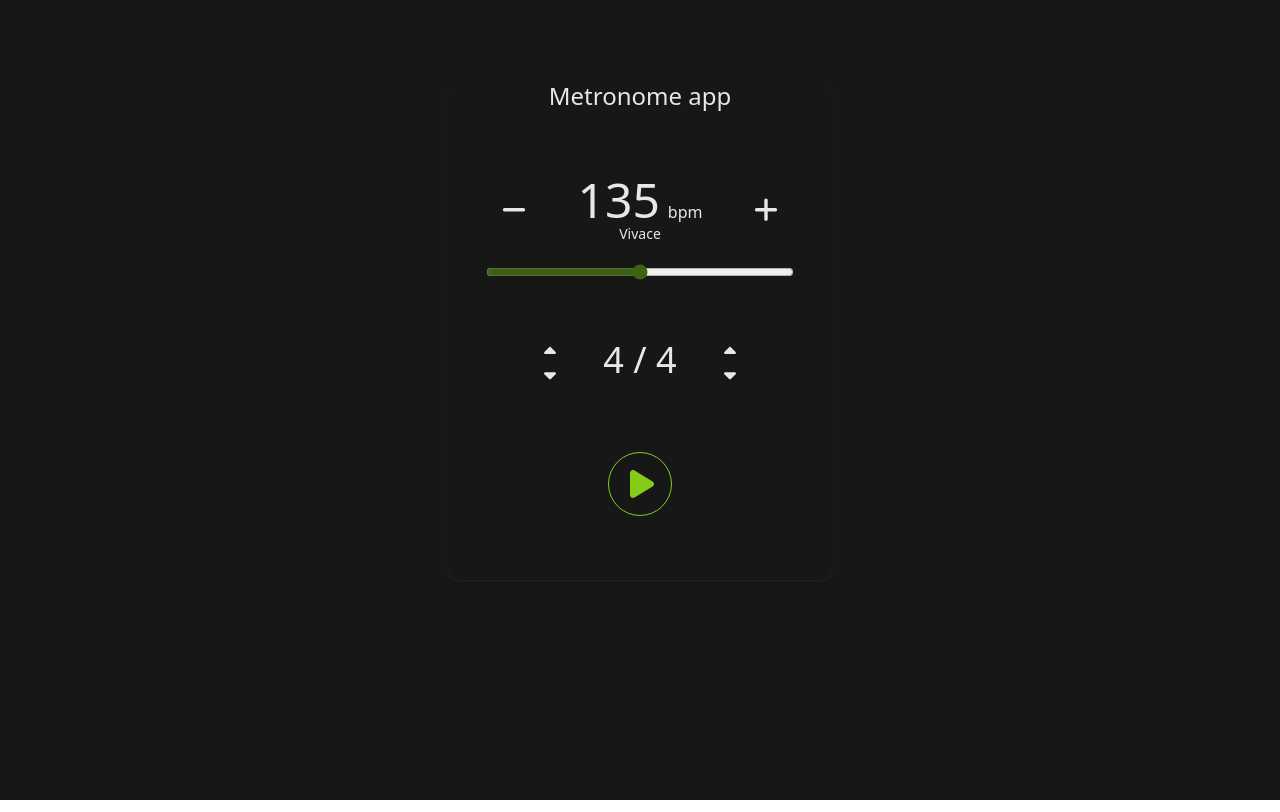
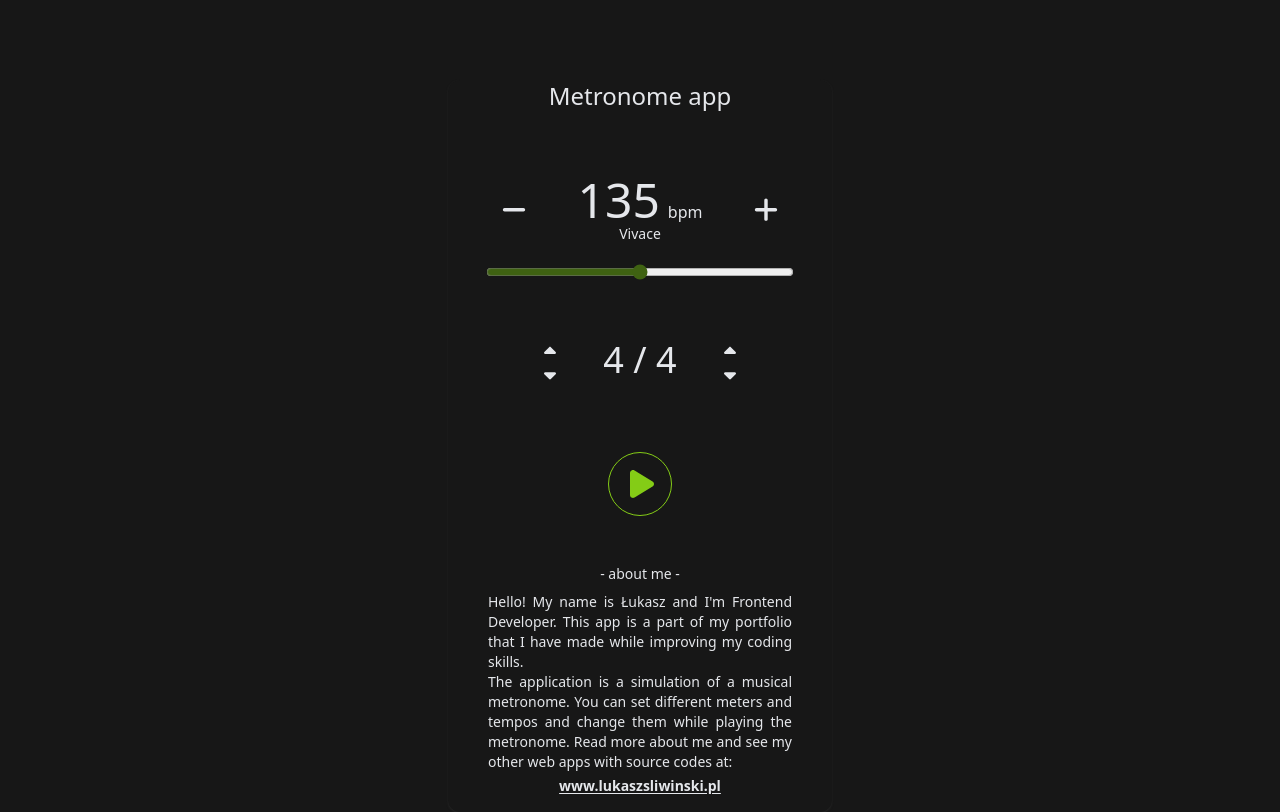
Before and after one commit to lukaszsliwinski/metronome-v2, a React (Create React App) app in the folder frontend/: page / in a window 1280 px wide. Built offline with nearby package versions, Linux system fonts and the light colour scheme.

Commit message:
feat: add About component

```diff
--- a/frontend/src/Metronome.tsx
+++ b/frontend/src/Metronome.tsx
@@ -6,6 +6,7 @@ import './assets/global.css';
 // components
 import Tempo from './layouts/Tempo';
 import Controls from './layouts/Controls';
+import About from './layouts/About';
 
 // import audio files
 import click1 from './assets/audio/click1.mp3';
@@ -71,12 +72,13 @@ export default function Metronome() {
   }, [playing]);
 
   return (
-    <div className="min-h-screen-mobile xs:pt-20 text-sm dark:bg-neutral-900 dark:text-gray-200">
-      <div className="h-fit w-full shadow-sm shadow-neutral-800 xs:m-auto xs:max-w-sm xs:rounded-xl px-6">
+    <div className="min-h-screen-mobile pt-2 xs:pt-20 text-sm dark:bg-neutral-900 dark:text-gray-200">
+      <div className="min-h-fit w-full shadow-sm shadow-neutral-800 xs:m-auto xs:max-w-sm xs:rounded-xl px-6">
         <h1 className="mb-12 text-center text-2xl">Metronome app</h1>
         <Tempo />
         <Controls />
         <audio ref={click}></audio>
+        <About />
       </div>
     </div>
   );
--- /dev/null
+++ b/frontend/src/layouts/About.tsx
@@ -0,0 +1,22 @@
+export default function About() {
+  return (
+    <div className="mt-8 p-4">
+        <h2 className="font-medium mb-2 text-center">- about me -</h2>
+        <p className="text-justify">
+          Hello! My name is Łukasz and I'm&nbsp;Frontend Developer. This app is a&nbsp;part of my
+          portfolio that I&nbsp;have made while improving my coding skills.
+          <br />
+          The application is a&nbsp;simulation of a&nbsp;musical metronome. You can set different meters and tempos and change them while playing the metronome.
+          Read more about me and see my
+          other web apps with source codes at:
+          <br />
+        </p>
+        <a
+          href="https://lukaszsliwinski.pl"
+          className="w-100 hover:text-lime-700 mt-1 block cursor-pointer text-center text-sm font-bold underline underline-offset-2"
+        >
+          www.lukaszsliwinski.pl
+        </a>
+    </div>
+  );
+}
--- a/frontend/src/layouts/Controls.tsx
+++ b/frontend/src/layouts/Controls.tsx
@@ -42,7 +42,7 @@ export default function Controls() {
   };
 
   return (
-    <div className="my-16">
+    <div className="mt-16">
       <div className="grid grid-cols-4">
 
         <div className="flex flex-col items-end">
@@ -59,7 +59,7 @@ export default function Controls() {
           <MeasureBtn onClick={() => changeNotes('sub')} icon={<Down className="w-3"/>} />
         </div>
 
-        <div className="col-span-4 flex justify-center my-16">
+        <div className="col-span-4 flex justify-center mt-16">
           <PlayBtn />
         </div>
 
```
